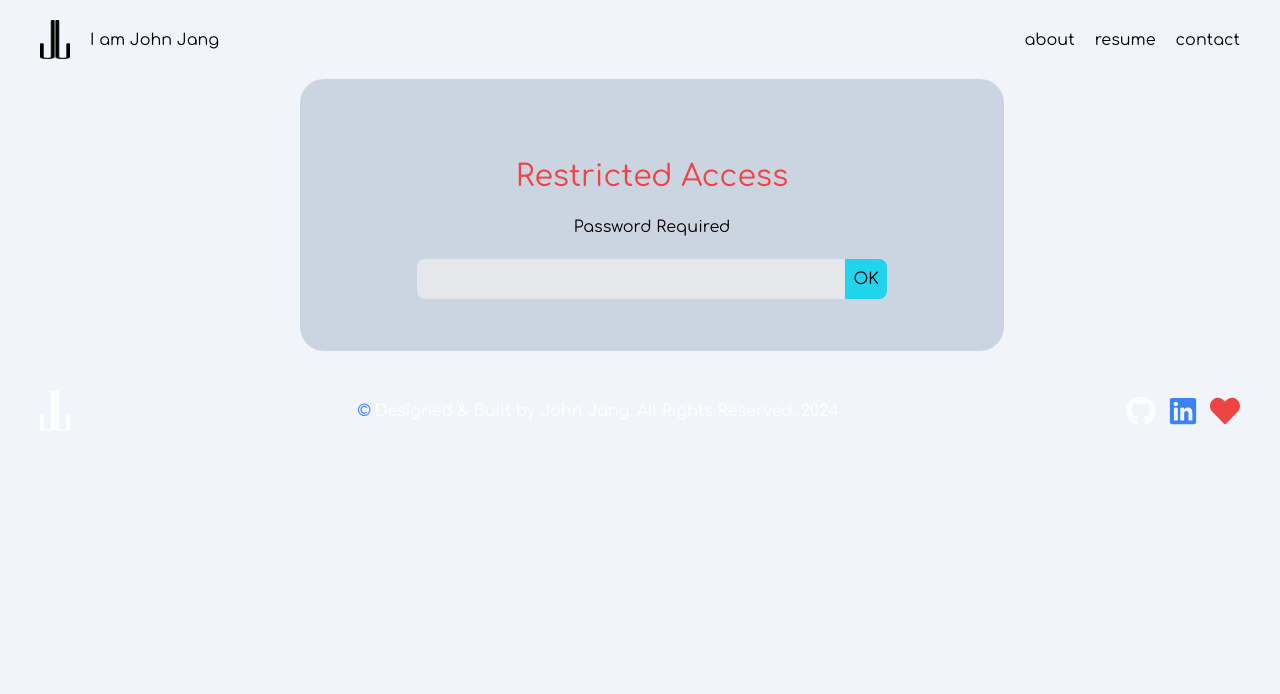
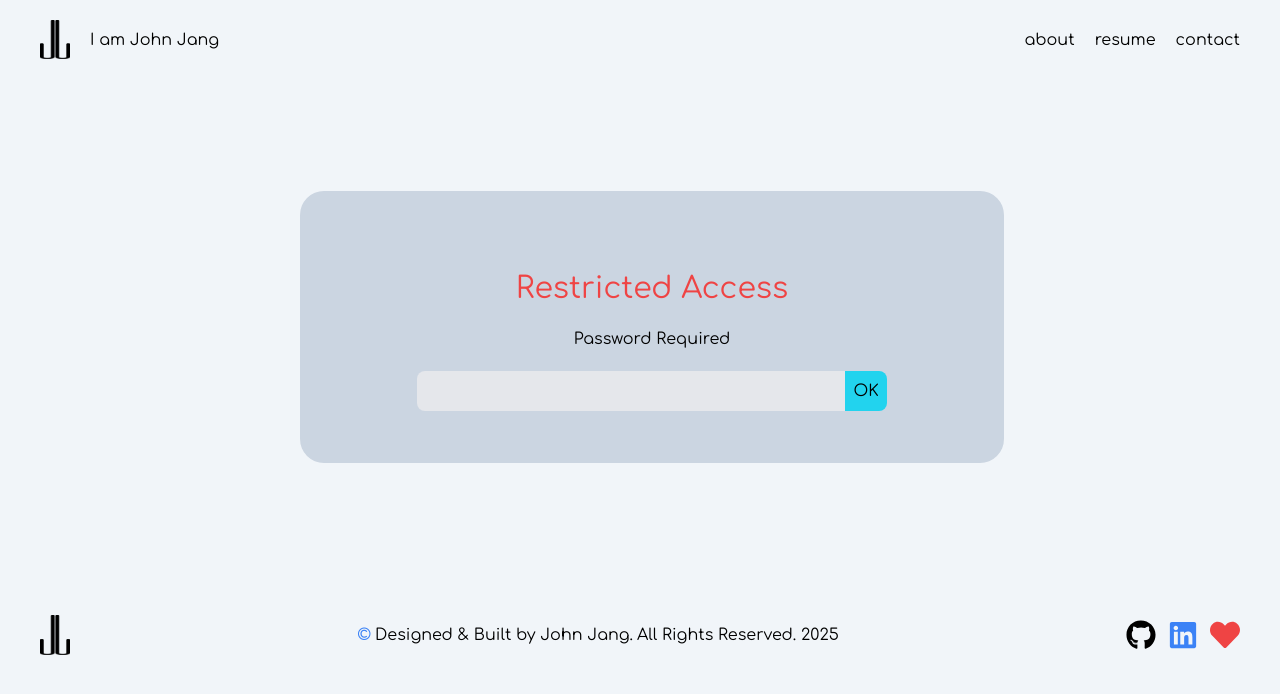
Before and after one commit to johnjang94/portfolio-ver-3, a React (Vite) app: page /access in a window 1280 px wide. Shown: the top 694 px of the page. Built offline with nearby package versions, Linux system fonts and the light colour scheme.

Commit message:
properly locked email-template

```diff
--- a/src/components/access.jsx
+++ b/src/components/access.jsx
@@ -22,7 +22,7 @@ export default function Access({ onCorrectPassword }) {
   };
 
   return (
-    <div className="flex justify-center items-center transform translate-x-[12px]">
+    <div className="flex justify-center items-center transform translate-x-[12px] my-28">
       <div className="py-10 md:w-[55vw] w-5/6 bg-slate-300 rounded-3xl">
         <h1 className="text-center text-3xl mt-10 text-red-500">
           Restricted Access
--- a/src/components/banner.jsx
+++ b/src/components/banner.jsx
@@ -8,6 +8,7 @@ import LogoTransparent from "/logo--white.png";
 
 export default function Banner() {
   const location = useLocation();
+  const currentYear = new Date().getFullYear();
 
   const isNotRegistered = () => {
     const registeredPaths = [
@@ -24,6 +25,7 @@ export default function Banner() {
       "/contact",
       "/resume",
       "/lock",
+      "/access",
     ];
     return !registeredPaths.includes(location.pathname);
   };
@@ -62,7 +64,9 @@ export default function Banner() {
           <p className="text-[9px] md:text-base">
             Designed & Built by John Jang.
           </p>
-          <p className="text-[9px] md:text-base">All Rights Reserved. 2024</p>
+          <p className="text-[9px] md:text-base">
+            All Rights Reserved. {currentYear}
+          </p>
         </div>
       </div>
       <div className="flex space-x-3 text-3xl hover:cursor-pointer">
```
